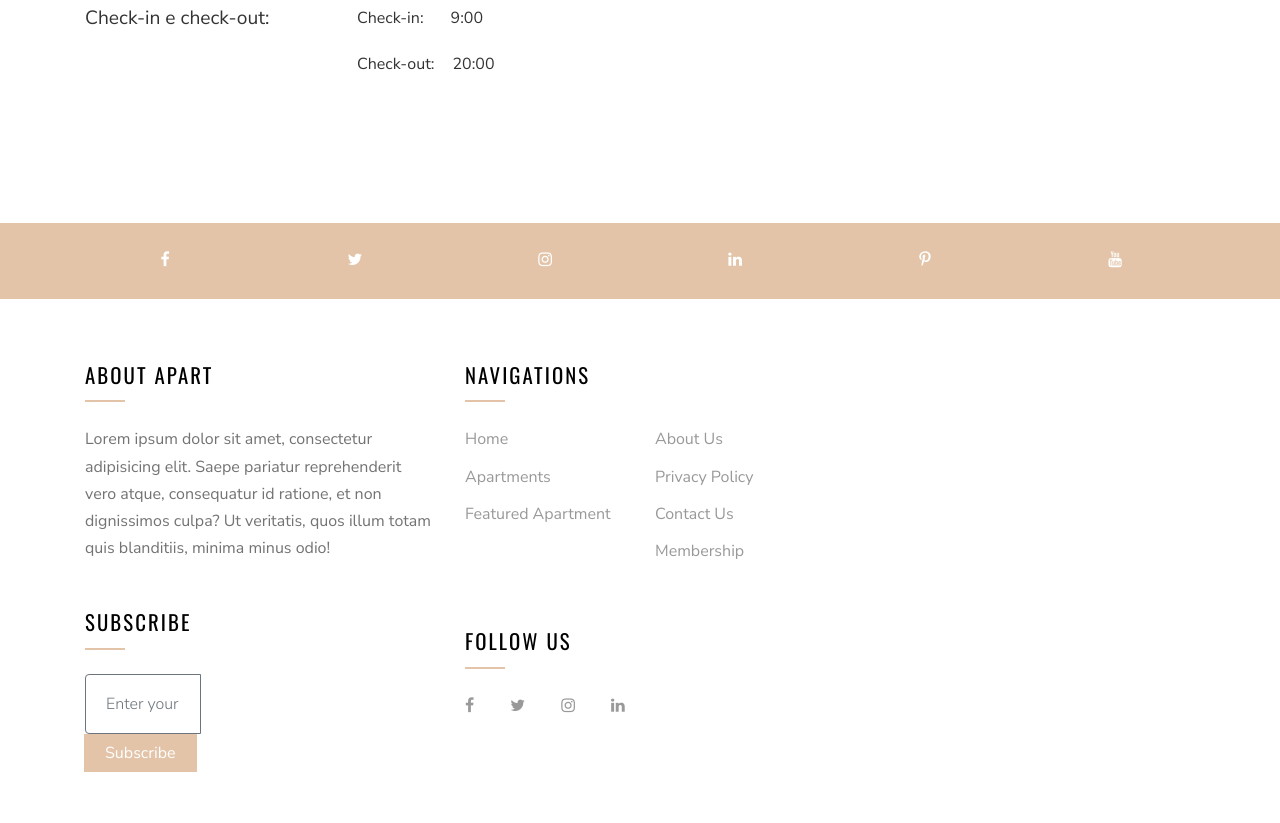
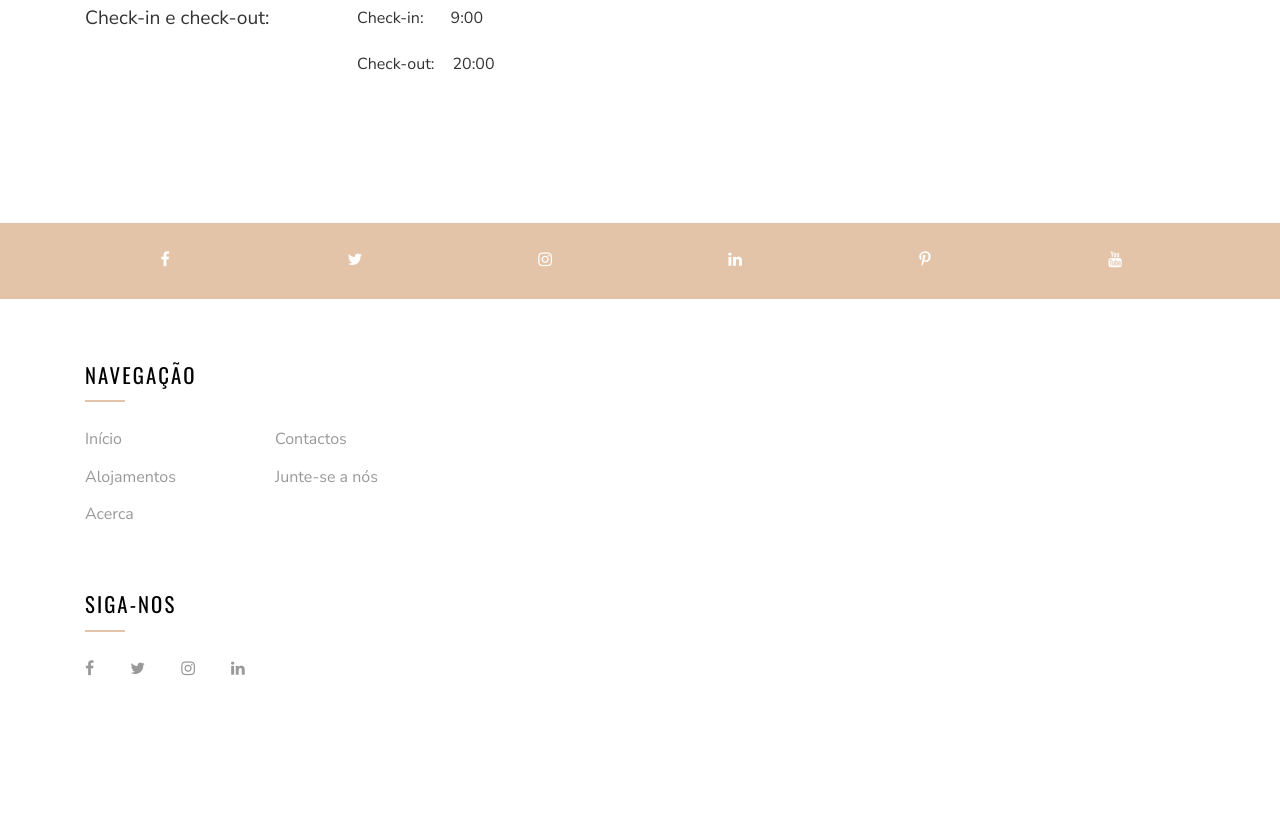
Before and after one commit to franciscojoao/lokals, a plain HTML site: page alojamento-porto-1.html in a window 1280 px wide. Shown: the part 1803-2626 px from the top of the page. After the commit the page ends 2550 px from the top, so only its background shows below. Drawn offline with nearby package versions, Linux system fonts and the light colour scheme.

Commit message:
Update alojamento-porto-1.html

```diff
--- a/alojamento-porto-1.html
+++ b/alojamento-porto-1.html
@@ -514,49 +514,29 @@ Está inserido num projecto jovem e urbano, com uma arquitectura sóbria e conce
     <footer class="site-footer">
       <div class="container">
         <div class="row">
-          <div class="col-lg-4">
-            <div class="mb-5">
-              <h3 class="footer-heading mb-4">About Apart</h3>
-              <p>Lorem ipsum dolor sit amet, consectetur adipisicing elit. Saepe pariatur reprehenderit vero atque, consequatur id ratione, et non dignissimos culpa? Ut veritatis, quos illum totam quis blanditiis, minima minus odio!</p>
-            </div>
-            <div class="mb-5">
-              <h3 class="footer-heading mb-4">Subscribe</h3>
-              <form action="#" method="post" class="site-block-subscribe">
-                <div class="input-group mb-3">
-                  <input type="text" class="form-control border-secondary bg-transparent" placeholder="Enter your email"
-                    aria-label="Enter Email" aria-describedby="button-addon2">
-                  <div class="input-group-append">
-                    <button class="btn btn-primary rounded-top-right-0" type="button" id="button-addon2">Subscribe</button>
-                  </div>
-                </div>
-              </form>
-            </div>
-          </div>
           <div class="col-lg-4 mb-5 mb-lg-0">
             <div class="row mb-5">
               <div class="col-md-12">
-                <h3 class="footer-heading mb-4">Navigations</h3>
+                <h3 class="footer-heading mb-4">Navegação</h3>
               </div>
               <div class="col-md-6 col-lg-6">
                 <ul class="list-unstyled">
-                  <li><a href="#">Home</a></li>
-                  <li><a href="#">Apartments</a></li>
-                  <li><a href="#">Featured Apartment</a></li>
+                  <li><a href="index.html">Início</a></li>
+                  <li><a href="apartments.html">Alojamentos</a></li>
+                  <li><a href="about.html">Acerca</a></li>
                 </ul>
               </div>
               <div class="col-md-6 col-lg-6">
                 <ul class="list-unstyled">
-                  <li><a href="#">About Us</a></li>
-                  <li><a href="#">Privacy Policy</a></li>
-                  <li><a href="#">Contact Us</a></li>
-                  <li><a href="#">Membership</a></li>
+                  <li><a href="contact.html">Contactos</a></li>
+                  <li><a href="candidatura.html">Junte-se a nós</a></li>
                 </ul>
               </div>
             </div>
 
             <div class="row">
               <div class="col-md-12">
-                <h3 class="footer-heading mb-4">Follow Us</h3>
+                <h3 class="footer-heading mb-4">Siga-nos</h3>
 
                 <div>
                   <a href="#" class="pl-0 pr-3"><i class="fa fa-facebook" aria-hidden="true"></i></a>
```
